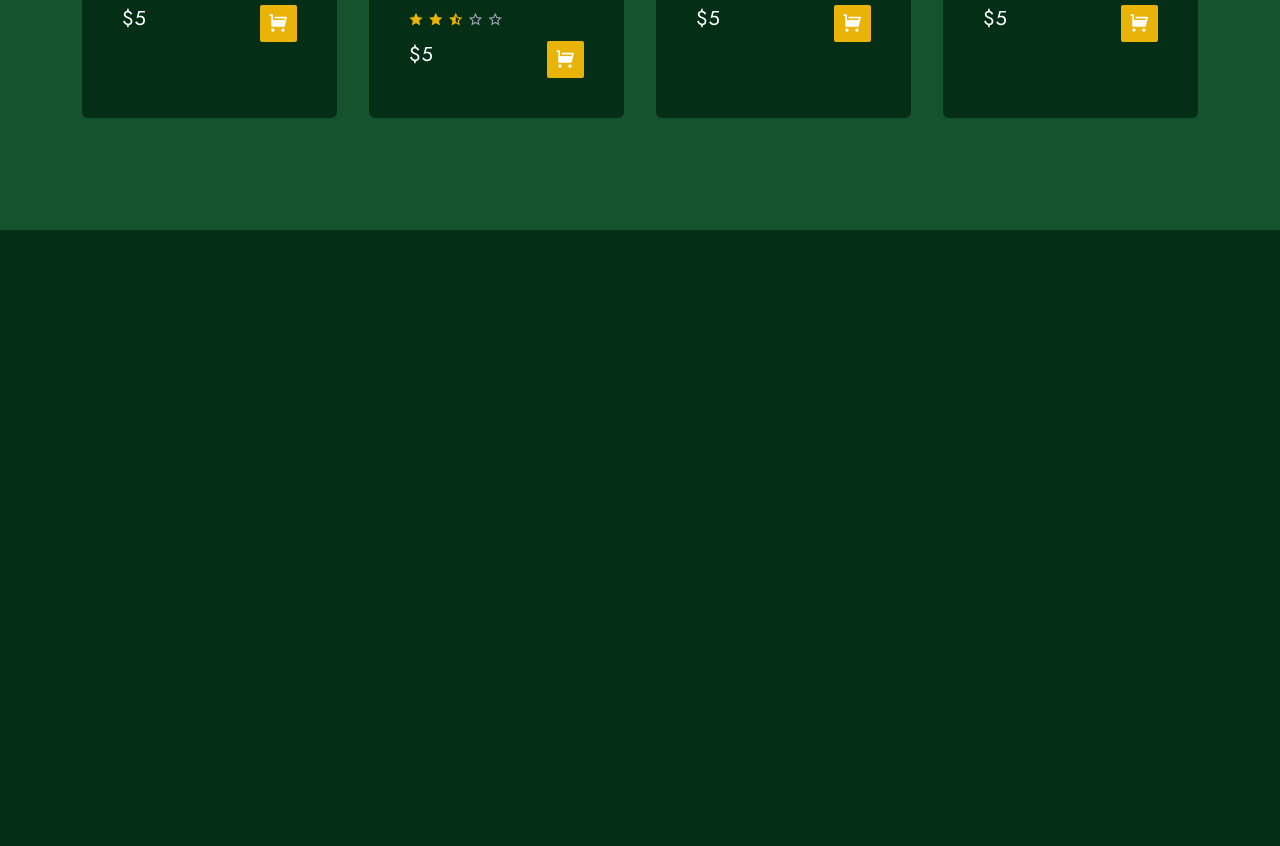
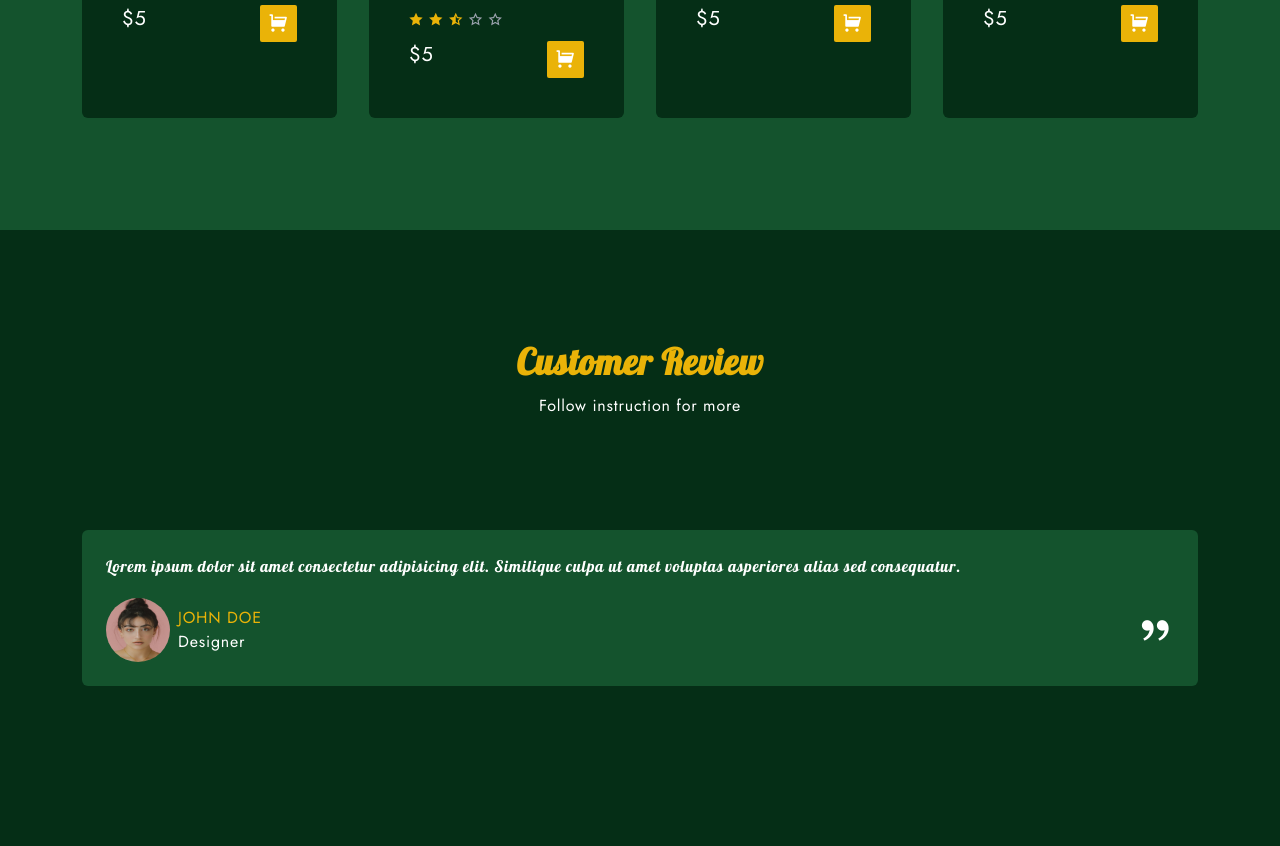
Before and after one commit to naimur-234964/indore_plants, a website built with Vite: page index.html in a window 1280 px wide. Shown: the part 3441-4287 px from the top of the page. Before the commit the page ends 3671 px from the top, so only its background shows below. Built offline with nearby package versions, Linux system fonts and the light colour scheme.

Commit message:
review card designed

```diff
--- a/index.html
+++ b/index.html
@@ -11,6 +11,9 @@
 
     <!-- remix icon -->
     <link rel="stylesheet" href="https://cdnjs.cloudflare.com/ajax/libs/remixicon/4.5.0/remixicon.css">
+
+    <!-- Swiper Js CSS -->
+    <link rel="stylesheet" href="https://cdn.jsdelivr.net/npm/swiper@11/swiper-bundle.min.css" />
 
     <!-- css file -->
     <link rel="stylesheet" href="main.css">
@@ -387,10 +390,45 @@
         <!-- Popular Section End -->
 
         <!-- Review Section Start -->
+        <section id="review">
+            <!-- Headline start -->
+            <div class="flex flex-col items-center gap-3 text-center mb-16">
+                <h2 class="title">Customer Review</h2>
+                <p class="max-w-2xl">Follow instruction for more</p>
+            </div>
+            <!-- Headline End -->
+
+            <!--  -->
+            <div class="container">
+                <div class="py-12">
+                    <ul class="">
+                        <li class="">
+                            <div class="flex flex-col gap-5 bg-green-900 rounded-md p-6">
+                                <p class="font-Lobster">
+                                    Lorem ipsum dolor sit amet consectetur adipisicing elit. Similique culpa ut amet
+                                    voluptas asperiores alias sed consequatur.
+                                </p>
+                                <div class="flex items-center">
+                                    <img src="assets/img/review-1.jpg" alt="review_image"
+                                        class="w-16 h-16 rounded-full">
+                                    <div class="ml-2">
+                                        <p class="text-yellow-500 uppercase">John Doe</p>
+                                        <p>Designer</p>
+                                    </div>
+                                    <i class="ri-double-quotes-r text-4xl ml-auto"></i>
+                                </div>
+                            </div>
+                        </li>
+                    </ul>
+                </div>
+            </div>
+        </section>
         <!-- Review Section End -->
     </main>
     <!-- Main Section End -->
 
+    <!-- Swiper JS -->
+    <script src="https://cdn.jsdelivr.net/npm/swiper@11/swiper-bundle.min.js"></script>
 
     <!-- Javascript file -->
     <script src="main.js"></script>
```
